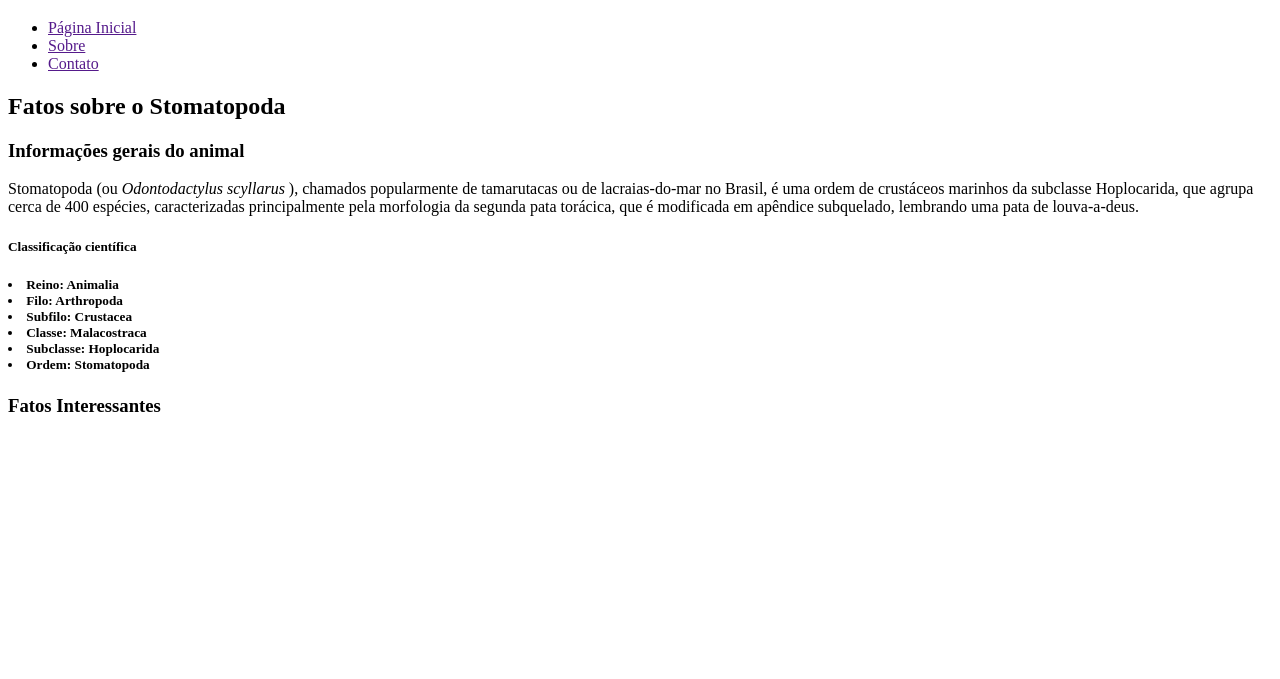
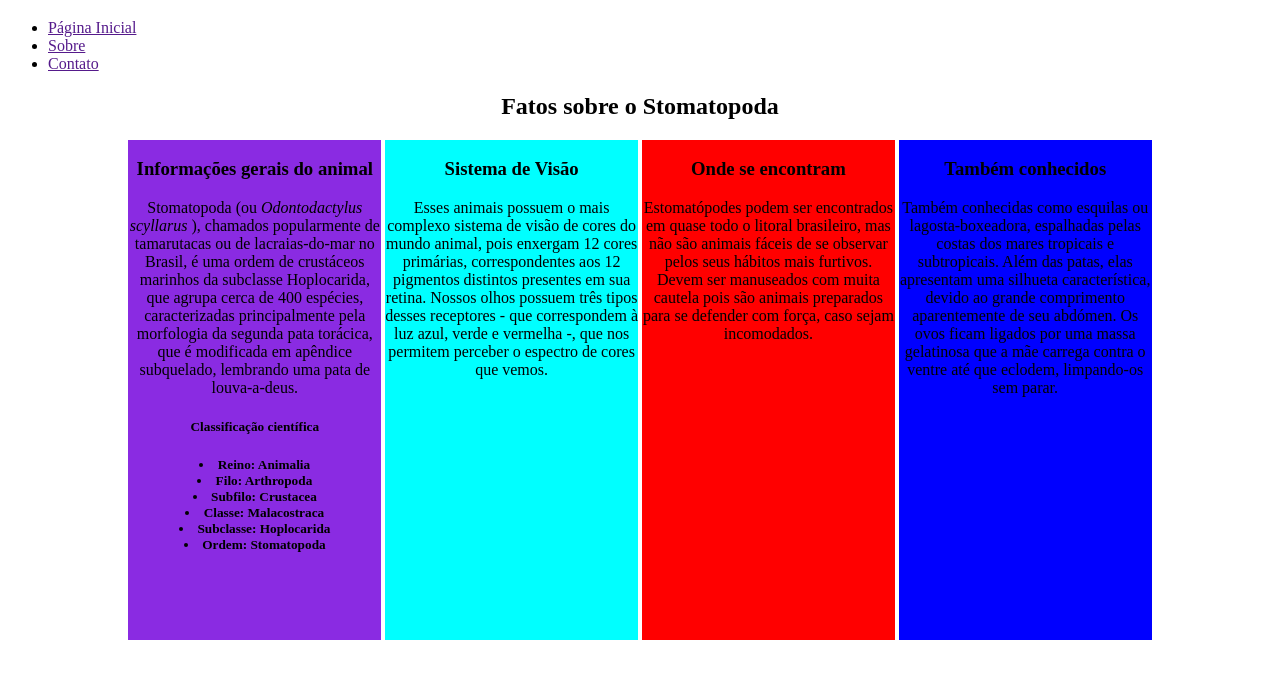
Before and after one commit to thiago-papim/exercises-trybe, a plain HTML site: page 01-fundamentos/sessao-03-introducao-a-html-e-css/dia-04-html-semantico/exercicio1.html in a window 1280 px wide. Shown: the part 61-740 px from the top of the page. Drawn offline with Linux system fonts and the light colour scheme.

Commit message:
Exercicio1

```diff
--- a/01-fundamentos/sessao-03-introducao-a-html-e-css/dia-04-html-semantico/exercicio1.html
+++ b/01-fundamentos/sessao-03-introducao-a-html-e-css/dia-04-html-semantico/exercicio1.html
@@ -5,6 +5,7 @@
     <meta charset="UTF-8" />
     <meta name="viewport" content="width=device-width" />
 </head>
+<link rel="stylesheet" href="style1.css">
 
 <body>
     <!--insira os elementos aqui-->
@@ -26,7 +27,8 @@
             <h2>Fatos sobre o Stomatopoda</h1>
                 <!-- Divida o artigo em seções -->
                 <!-- Uma primeira seção contendo informações gerais a respeito do animal. -->
-                <section id="general-information">
+                <section class="alinhando">
+                    <section class="total general-information">
                         <h3>Informações gerais do animal</h3>
                         <p>Stomatopoda (ou <i>Odontodactylus scyllarus</i> ), chamados popularmente de tamarutacas ou de
                             lacraias-do-mar no Brasil, é uma ordem de crustáceos marinhos da subclasse Hoplocarida, que
@@ -35,14 +37,43 @@
                         <h5>Classificação científica<h5>
                                 <li>Reino: Animalia</li>
                                 <li>Filo: Arthropoda</li>
-                        <li>Subfilo:	Crustacea</li>
-                        <li>Classe:	Malacostraca</li>
-                        <li>Subclasse:	Hoplocarida</li>
-                        <li>Ordem:	Stomatopoda</li>
+                                <li>Subfilo: Crustacea</li>
+                                <li>Classe: Malacostraca</li>
+                                <li>Subclasse: Hoplocarida</li>
+                                <li>Ordem: Stomatopoda</li>
                     </section>
-                <section id="facts">
-                    <h3>Fatos Interessantes</h3>
-                    <p></p>
+                    <section class="total vision">
+                        <h3>Sistema de Visão</h3>
+                        <p>Esses animais possuem o mais complexo sistema de visão de cores do mundo animal, pois
+                            enxergam 12
+                            cores primárias, correspondentes aos 12 pigmentos distintos presentes em sua retina. Nossos
+                            olhos possuem três tipos desses receptores - que correspondem à luz azul, verde e vermelha
+                            -,
+                            que nos permitem perceber o espectro de cores que vemos.</p>
+                        <!-- <img src="https://vivimetaliun.files.wordpress.com/2016/12/0755f-110627-coslog-o-scyllarus-eyes945a.jpg?w=640"
+                            alt=""> -->
+                    </section>
+                    <section class="total where-to-find">
+                        <h3>Onde se encontram</h3>
+                        <p>Estomatópodes podem ser encontrados em quase todo o litoral brasileiro, mas não são animais
+                            fáceis de se observar pelos seus hábitos mais furtivos. Devem ser manuseados com muita
+                            cautela
+                            pois são animais preparados para se defender com força, caso sejam incomodados.</p>
+                        <!-- <img src="https://i0.wp.com/miro.medium.com/max/800/1*orDUgWiIkM3QiIzoeFXl6A.jpeg?w=1320&ssl=1"
+                            alt=""> -->
+                    </section>
+                    <section class="total also-known">
+                        <h3>Também conhecidos</h3>
+                        <p>Também conhecidas como esquilas ou lagosta-boxeadora, espalhadas pelas costas dos mares
+                            tropicais
+                            e subtropicais. Além das patas, elas apresentam uma silhueta característica, devido ao
+                            grande
+                            comprimento aparentemente de seu abdómen. Os ovos ficam ligados por uma massa gelatinosa que
+                            a
+                            mãe carrega contra o ventre até que eclodem, limpando-os sem parar.</p>
+                        <!-- <img src="http://3.bp.blogspot.com/-bzgS6n0zY0A/U1Bln-l6VrI/AAAAAAAAAMs/n5EmjUyNumQ/s1600/mantis.jpg"
+                            alt=""> -->
+                    </section>
                 </section>
         </article>
     </main>
--- /dev/null
+++ b/01-fundamentos/sessao-03-introducao-a-html-e-css/dia-04-html-semantico/style1.css
@@ -0,0 +1,28 @@
+img {
+
+}
+
+article{
+    text-align: center;
+
+}
+.total {
+    vertical-align: top;
+    text-align: center;
+    width: 20%;
+    display: inline-block;
+    min-height: 500px;
+
+}
+.general-information {
+    background-color: blueviolet;
+}
+.vision {
+    background-color: aqua;
+}
+.where-to-find {
+    background-color: red;
+}
+.also-known {
+    background-color: blue;
+}
```
Lines whose indentation alone changed are shown as unchanged.
